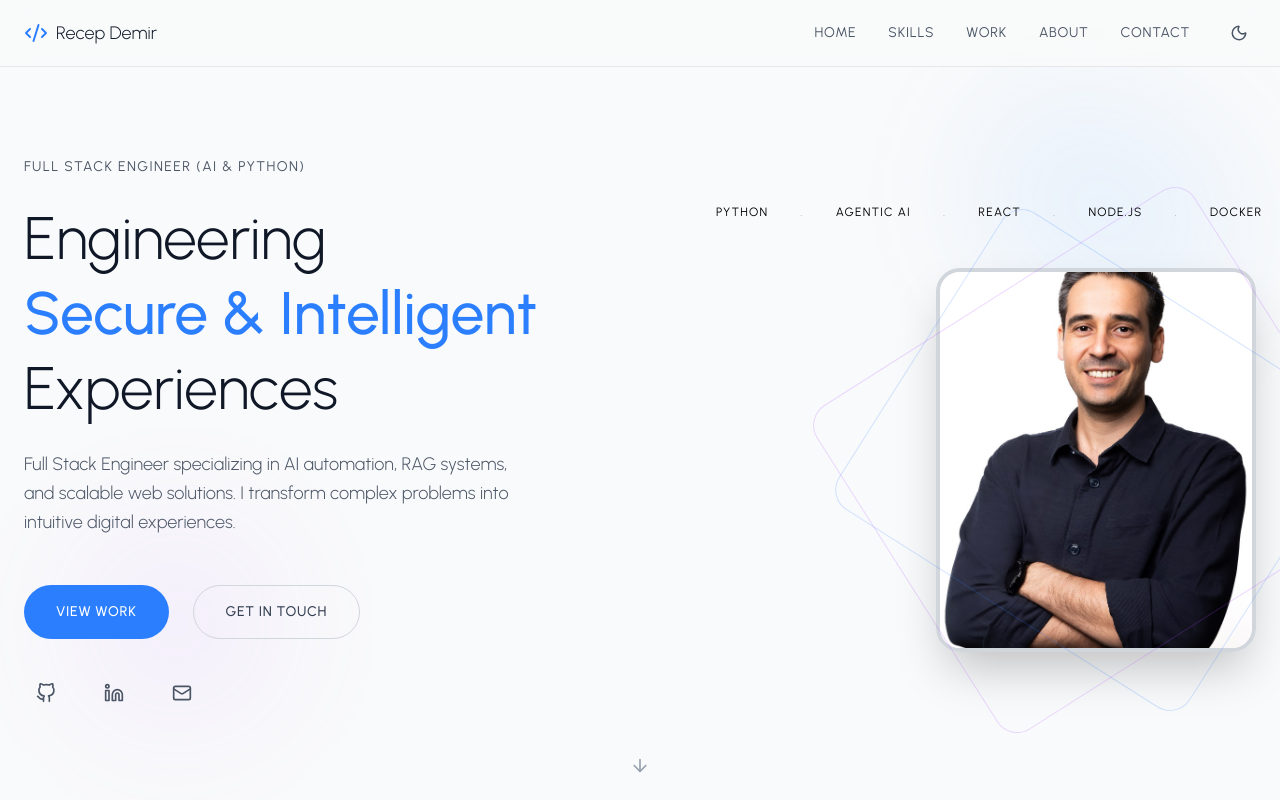
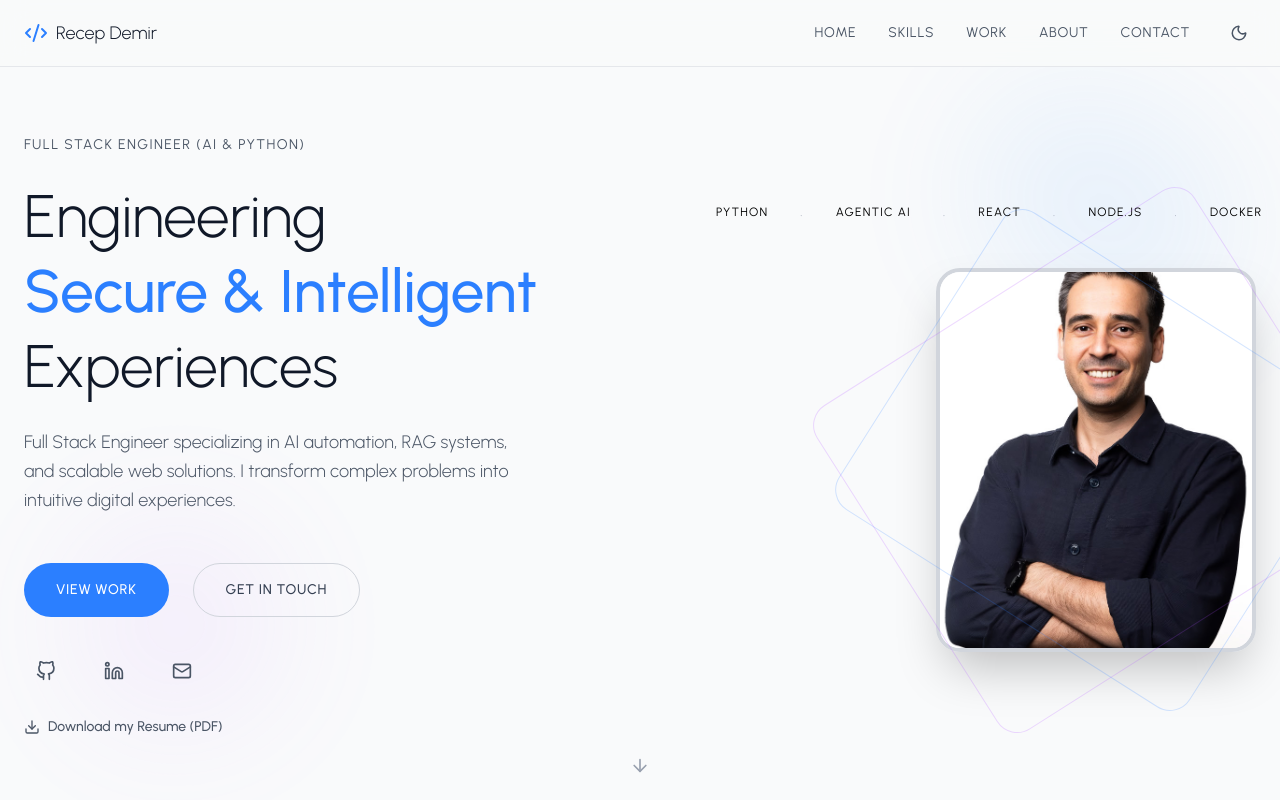
Before and after one commit to recep-demir/personal_portfolio, a React app: page / in a window 1280 px wide. Shown: the top 800 px of the page. Built offline with nearby package versions, Linux system fonts and the light colour scheme; the HTML template or start-up script is replaced by a standard one.

Commit message:
feat: add resume download link to HeroSection for improved accessibility

```diff
--- a/src/components/Section/HeroSection.jsx
+++ b/src/components/Section/HeroSection.jsx
@@ -4,7 +4,7 @@ import {
     useScroll,
     useTransform
 } from "framer-motion";
-import { ArrowDown, Mail } from "lucide-react";
+import { ArrowDown, Mail, Download } from "lucide-react"; // Download eklendi
 import { FiGithub, FiLinkedin } from "react-icons/fi";
 import { useTheme } from "../../context/ThemeContext";
 
@@ -139,8 +139,9 @@ const HeroSection = () => {
             </motion.button>
           </motion.div>
 
-                {/* Social Links - Mobile */}
-                <motion.div variants={itemVariants} className="flex justify-center space-x-6 mb-8">
+                {/* Social Links & Resume Link - Mobile */}
+                <motion.div variants={itemVariants} className="flex flex-col items-center mb-8">
+                  <div className="flex justify-center space-x-6">
                     {[
                       { icon: FiGithub, href: "https://github.com/recep-demir" },
                       { icon: FiLinkedin, href: "https://www.linkedin.com/in/recep-demir" },
@@ -159,6 +160,20 @@ const HeroSection = () => {
                         <social.icon size={20} />
                       </motion.a>
                     ))}
+                  </div>
+
+                  {/* Yeni CV İndirme Linki (Mobil) */}
+                  <motion.a
+                    href="/CV_RecepDEMIR.pdf"
+                    download="Recep_Demir_CV.pdf"
+                    whileHover={{ x: 3 }}
+                    className={`flex items-center gap-2 mt-4 text-sm font-medium transition-colors ${
+                      isDarkMode ? "text-gray-500 hover:text-blue-400" : "text-gray-600 hover:text-blue-600"
+                    }`}
+                  >
+                    <Download size={16} />
+                    <span>Download my Resume (PDF)</span>
+                  </motion.a>
                 </motion.div>
 
                 {/* Tech Stack - Mobile */}
@@ -235,8 +250,10 @@ const HeroSection = () => {
                   Get in Touch
                 </motion.button>
               </motion.div>
-              {/* Social Links - Desktop */}
-              <motion.div variants={itemVariants} className="flex space-x-6 mb-12">
+
+              {/* Social Links & Resume Link - Desktop */}
+              <motion.div variants={itemVariants} className="flex flex-col mb-12 ">
+                <div className="flex space-x-6">
                   {[
                     { icon: FiGithub, href: "https://github.com/recep-demir" },
                     { icon: FiLinkedin, href: "https://www.linkedin.com/in/recep-demir" },
@@ -255,6 +272,20 @@ const HeroSection = () => {
                       <social.icon size={20} />
                     </motion.a>
                   ))}
+                </div>
+
+                {/* Yeni CV İndirme Linki (Masaüstü) */}
+                <motion.a
+                  href="/CV_RecepDEMIR.pdf"
+                  download="Recep_Demir_CV.pdf"
+                  whileHover={{ x: 3 }}
+                  className={`flex items-center gap-2 mt-6 text-sm font-medium transition-colors w-max ${
+                    isDarkMode ? "text-gray-500 hover:text-blue-400" : "text-gray-600 hover:text-blue-600"
+                  }`}
+                >
+                  <Download size={16} />
+                  <span>Download my Resume (PDF)</span>
+                </motion.a>
               </motion.div>
 
             </motion.div>
```
Lines whose indentation alone changed are shown as unchanged.
